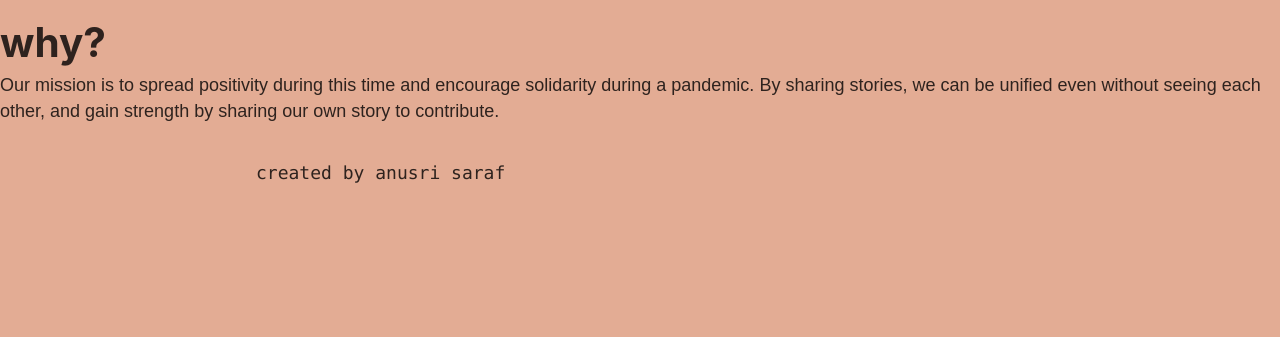
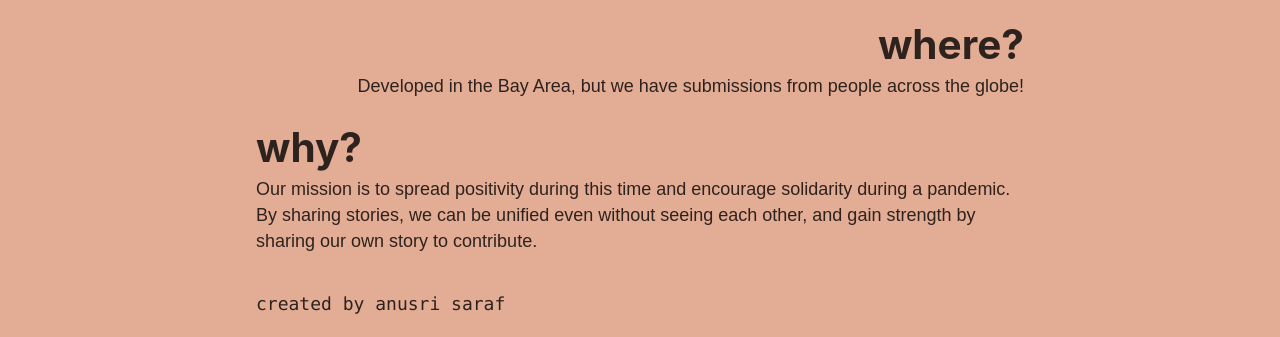
Before and after one commit to sri240/defeating-covid-19, a Gatsby site: page /about in a window 1280 px wide. Shown: the part 759-1096 px from the top of the page. Before the commit the page ends 965 px from the top, so only its background shows below. Built offline with nearby package versions, Linux system fonts and the light colour scheme; Gatsby itself is replaced by a stand-in of ours.

Commit message:
fixed formatting on contact + about

```diff
--- a/src/pages/about.js
+++ b/src/pages/about.js
@@ -9,9 +9,9 @@ const AboutPage = () => (
     <SEO title="about" />
 
     <style dangerouslySetInnerHTML={{__html: `
-      body { background: #e3ac94 }
+      body { background: #e3ac94}
     `}} />
-    <div style={{display:"flex", flex:"row", flexWrap:"wrap"}}>
+    <div style={{display:"flex", flex:"row", flexWrap:"wrap", paddingLeft:"20%", paddingRight:"20%"}}>
 
     <h1>who?</h1>
     <p class="desc">Hi! I'm the founder of Defeating COVID-19, Anusri Saraf. COVID-19 Shelter In Place in my area occurred in the April of my sophomore year, causing me to contemplate what I could do to help others during this time. I lost many opportunities, but I kept my head up and looked forward to more, and my passion for helping people combined with my web development knowledge, and Defeating COVID-19 was born.</p>
--- a/src/pages/contact.js
+++ b/src/pages/contact.js
@@ -11,7 +11,7 @@ const ContactPage = () => (
     <style dangerouslySetInnerHTML={{__html: `
       body { background: #bae6ce }
     `}} />
-
+    <div style={{paddingLeft:"20%", paddingRight:"20%"}}>
     <h1>have something to share?</h1>
     <div class="contact">
           <form action="mailto:anusrisaraf20@gmail.com" method="post" encType="text/plain">
@@ -24,7 +24,7 @@ const ContactPage = () => (
             <input class="uwu" type="submit" value="send"></input>
             <input class="uwu" type="reset" value="clear"></input>
           </form>
-
+          </div>
       </div>
   </Layout>
 )
```
